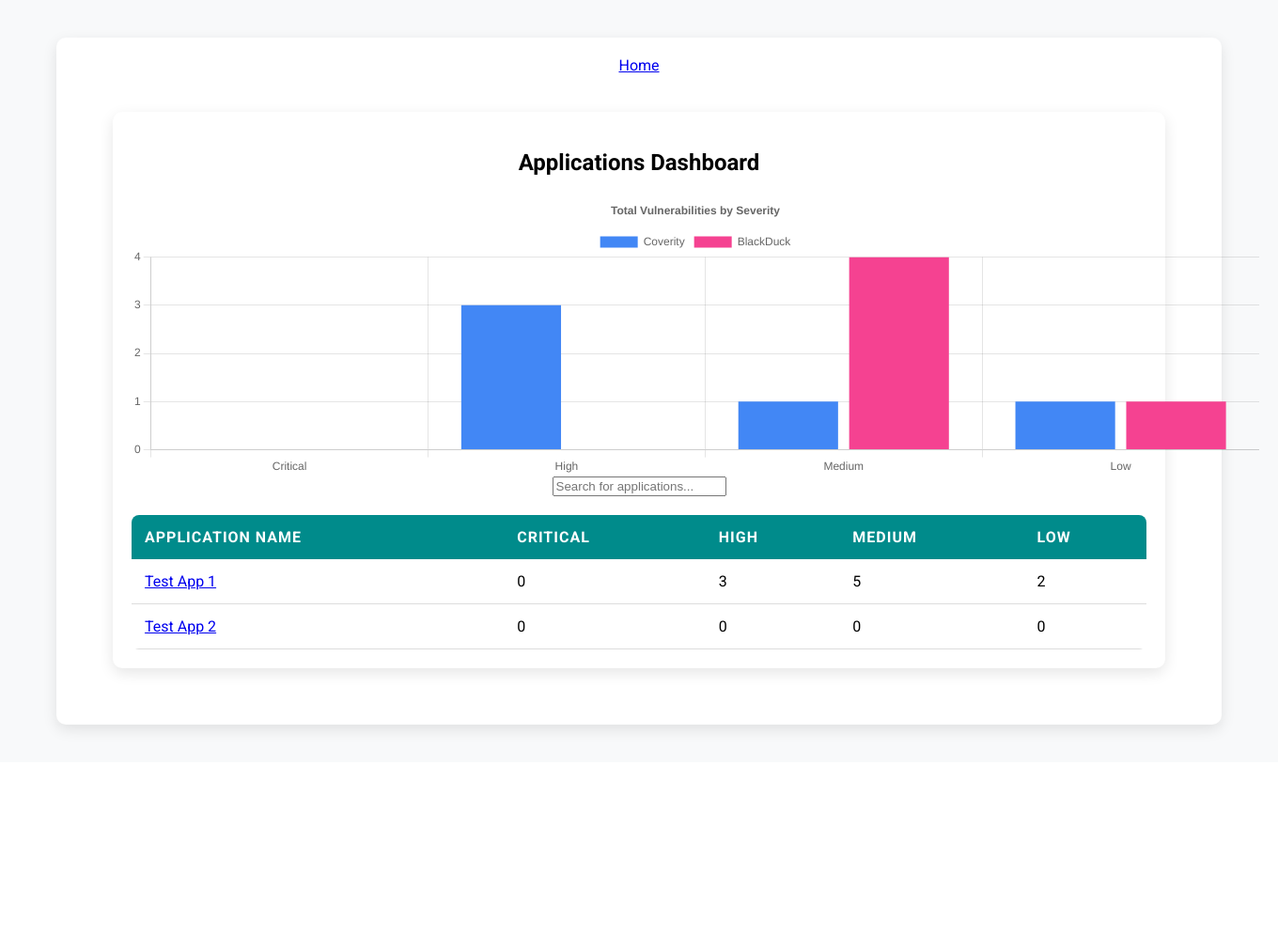
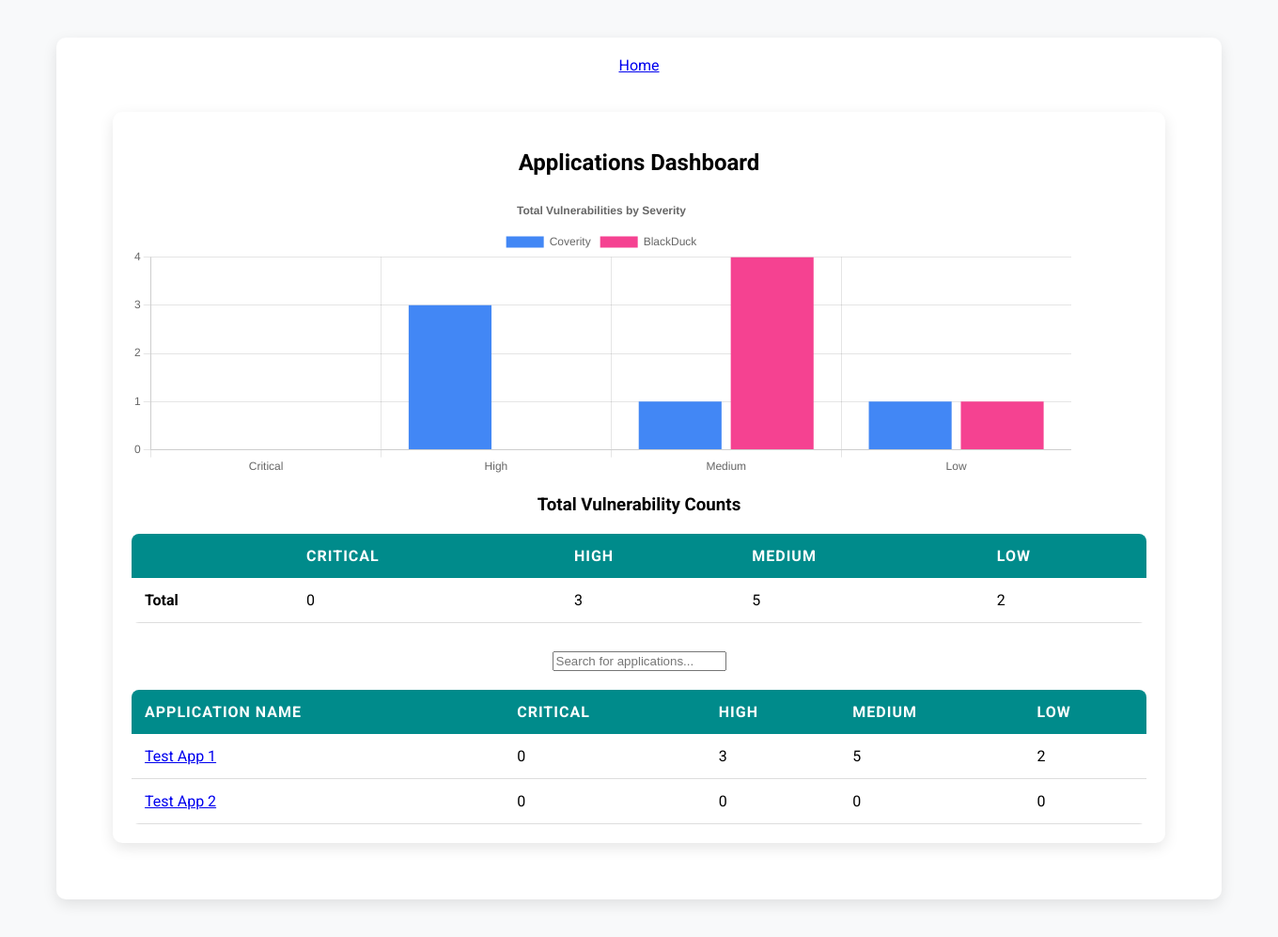
Before and after one commit to cl0udperry/revmp, a FastAPI app: page /applications/ in a window 1360 px wide. Shown: the part 80-1077 px from the top of the page at 94% size. Before the commit the page ends 862 px from the top, so only its background shows below. Run offline with FastAPI, Linux system fonts and the light colour scheme.

Commit message:
Dashboard Data Visualisation Improvements

```diff
--- a/main.py
+++ b/main.py
@@ -48,6 +48,13 @@ def list_applications(request: Request, db: Session = Depends(get_db)):
             blackduck_totals["high"] += crud.get_blackduck_high(db, app.uuid, production_commit.bitbucket_commit_id)
             blackduck_totals["medium"] += crud.get_blackduck_medium(db, app.uuid, production_commit.bitbucket_commit_id)
             blackduck_totals["low"] += crud.get_blackduck_low(db, app.uuid, production_commit.bitbucket_commit_id)
+
+            severity_totals = {
+                "critical": blackduck_totals["critical"],  # Coverity has no critical
+                "high": coverity_totals["high"] + blackduck_totals["high"],
+                "medium": coverity_totals["medium"] + blackduck_totals["medium"],
+                "low": coverity_totals["low"] + blackduck_totals["low"]
+            }
         else:
             app_data.append({
                 "uuid": app.uuid,
@@ -62,7 +69,7 @@ def list_applications(request: Request, db: Session = Depends(get_db)):
     "applications": app_data,
     "coverity_totals": coverity_totals,
     "blackduck_totals": blackduck_totals,
-    "severity_totals": {}
+    "severity_totals": severity_totals
     })
 
 
--- a/static/style.css
+++ b/static/style.css
@@ -124,3 +124,7 @@ canvas {
     height: 100% !important;
     display: block;
 }
+
+.summary-table {
+    margin-bottom: 20px;
+}
--- a/templates/dashboard.html
+++ b/templates/dashboard.html
@@ -12,13 +12,35 @@
 
         <!-- Full-Width Chart Container -->
         <div class="dashboard">
-            <div class="chart-container" style="height: 300px; width: 1200px;">
+            <div class="chart-container" style="height: 300px; width: 1000px;">
                 <canvas id="vulnChart" style="width: 100%; height: 100%;"></canvas>
             </div>
         </div>
 
+        <h3>Total Vulnerability Counts</h3>
+        <table class="app-table">
+            <thead>
+                <tr>
+                    <th></th>
+                    <th>Critical</th>
+                    <th>High</th>
+                    <th>Medium</th>
+                    <th>Low</th>
+                </tr>
+            </thead>
+            <tbody>
+                <tr>
+                    <td><strong>Total</strong></td>
+                    <td>{{ severity_totals.critical }}</td>
+                    <td>{{ severity_totals.high }}</td>
+                    <td>{{ severity_totals.medium }}</td>
+                    <td>{{ severity_totals.low }}</td>
+                </tr>
+            </tbody>
+        </table>
+
         <!-- Search Bar -->
-        <input type="text" id="searchInput" placeholder="Search for applications..." onkeyup="filterTable()">
+        <input type="text" id="searchInput" placeholder="Search for applications..." onkeyup="filterTable()" style="margin-top: 30px;">
 
         <!-- Application Table -->
         {% if applications %}
```
